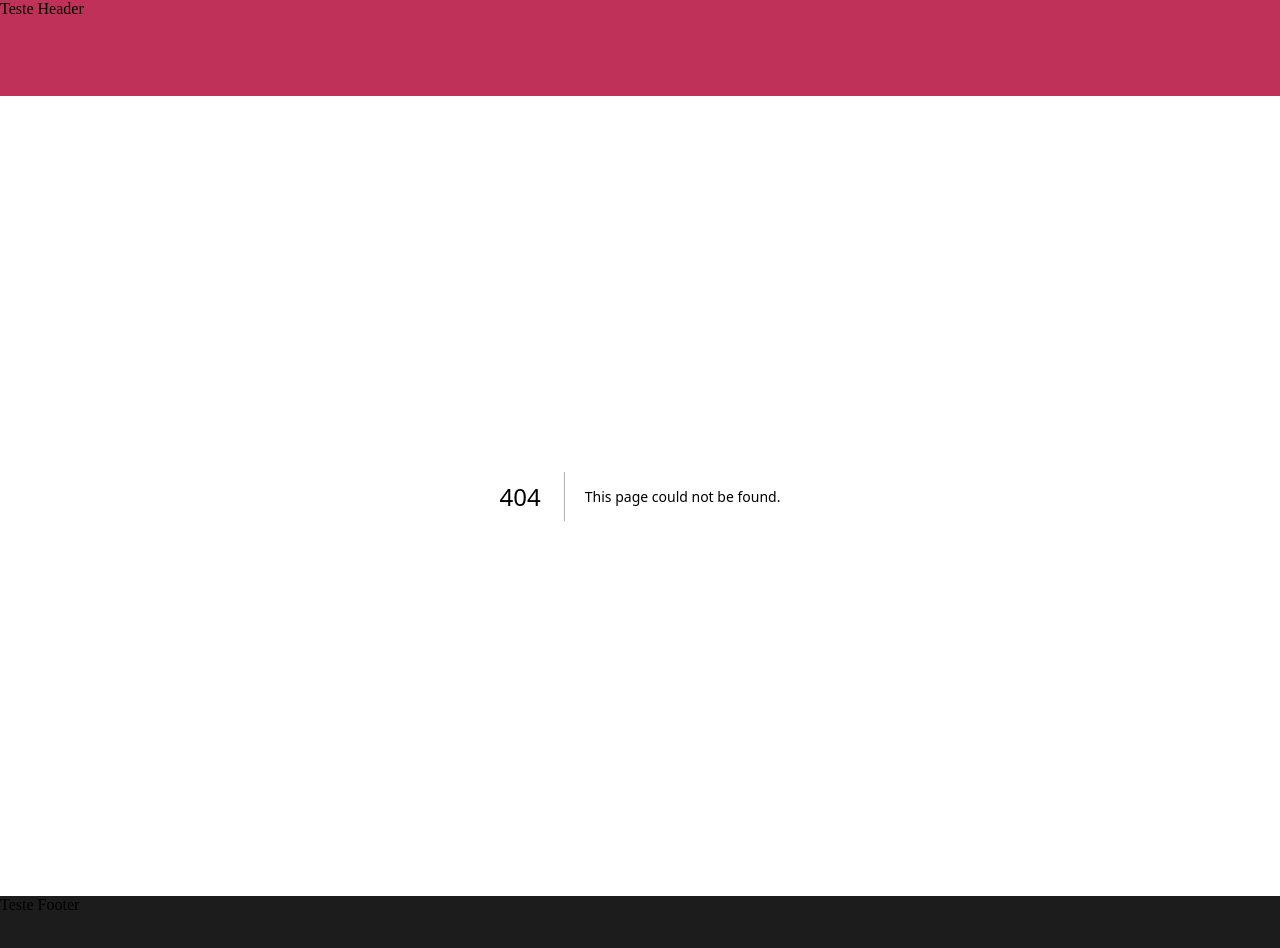
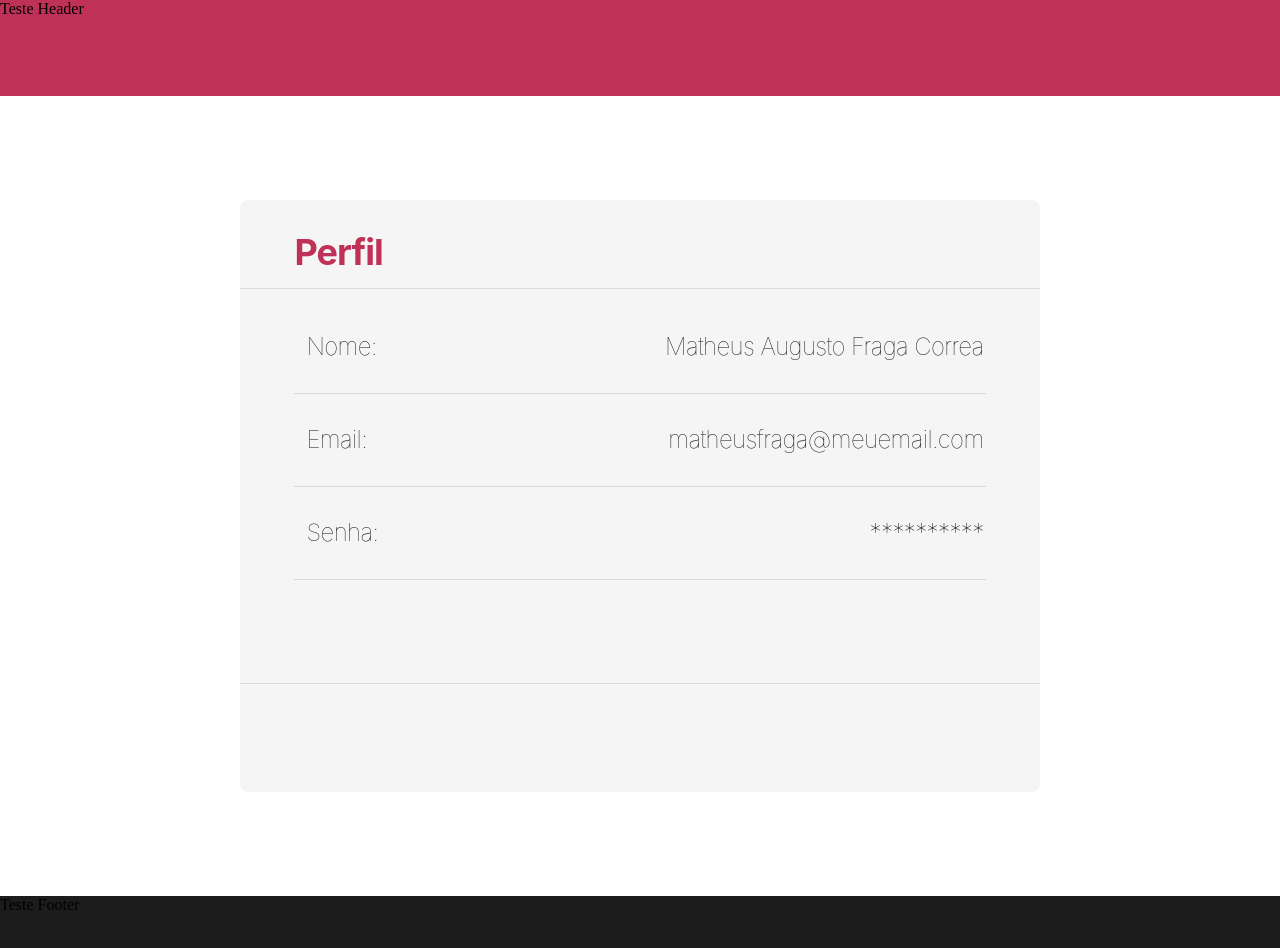
Before and after one commit to FragaTheus/sistema-agendamento-ca-studio-frontend, a Next.js app: page /perfil in a window 1280 px wide. Before the commit this address had no page. Shown: the top 948 px of the page. Built offline with nearby package versions, Linux system fonts and the light colour scheme.

Commit message:
implementando pagina perfil com dados para visualizacao

```diff
--- /dev/null
+++ b/src/app/perfil/layout.tsx
@@ -0,0 +1,16 @@
+import { SectionLayout } from "@/layouts/section-layout/SectionLayout";
+import { Box } from "@mui/joy";
+
+interface ILoginPage{
+    children: React.ReactNode;
+}
+
+export default function LoginLayout({children}: ILoginPage){
+    return(
+        <Box component={"main"} width={"100%"} height={"100svh"} bgcolor={"background.body"} alignItems={"center"} justifyContent={"center"}>
+            <SectionLayout bgColor="background.body">
+                {children}
+            </SectionLayout>
+        </Box>
+    );
+}
--- /dev/null
+++ b/src/app/perfil/page.tsx
@@ -0,0 +1,10 @@
+import { PerfilList } from "@/components/perfil-page/perfil-list/PerfilList";
+import { PerfilCard } from "@/components/perfil-page/PerfilCard";
+
+export default function PerfilPage(){
+    return(
+        <PerfilCard>
+            <PerfilList/>
+        </PerfilCard>
+    );
+}
--- /dev/null
+++ b/src/components/perfil-page/PerfilCard.tsx
@@ -0,0 +1,34 @@
+"use client";
+
+import { Box, Card, CardActions, CardContent, Divider, Typography } from "@mui/joy";
+
+interface IPerfilCard{
+    children: React.ReactNode;
+}
+
+export const PerfilCard: React.FC<IPerfilCard>=({children})=>{
+    return(
+        <Card
+        variant="soft"
+        sx=
+        {{
+            backgroundColor: "background.surface",
+            display: "flex",
+            flexDirection: "column",
+            alignItems: "center",
+            justifyContent: "center",
+            width: "60%",
+            minHeight: "70svh"
+        }}>
+            <CardActions sx={{width: "90%",}}>
+                <Typography level="h1" sx={{color: "primary.300"}}>Perfil</Typography>
+            </CardActions>
+            <Divider/>
+            <CardContent sx={{width: "100%", alignItems: "center", justifyContent: "center"}}>
+                {children}
+            </CardContent>
+            <Divider/>
+            <Box id="card-footer" width={"100%"} height={"10svh"}></Box>
+        </Card>
+    );
+}
--- /dev/null
+++ b/src/components/perfil-page/perfil-list/PerfilList.tsx
@@ -0,0 +1,39 @@
+"use client";
+
+import { List, ListDivider, ListItem, ListItemContent, ListItemDecorator, Typography } from "@mui/joy";
+
+interface IListItemLayout{
+    listTopic: string,
+    listContent: string
+}
+
+const ListItemLayout: React.FC<IListItemLayout>=({listTopic, listContent})=>{
+    return(
+        <>
+            <ListItem sx={{height: "10svh"}}>
+                <ListItemContent>
+                    <Typography level="h3" fontWeight={"100"} sx={{color: "text.primary"}}>
+                        {listTopic}
+                    </Typography>
+                </ListItemContent>
+                <ListItemDecorator>
+                    <Typography level="h3" fontWeight={"100"}  sx={{color: "text.primary"}}>
+                        {listContent}
+                    </Typography>
+                </ListItemDecorator>
+            </ListItem>
+         <ListDivider/>
+         </>
+    );
+}
+
+export const PerfilList=()=>{
+
+    return(
+        <List  sx={{width: "90%"}}>
+           <ListItemLayout listTopic="Nome:" listContent="Matheus Augusto Fraga Correa"/>
+           <ListItemLayout listTopic="Email:" listContent="matheusfraga@meuemail.com"/>
+           <ListItemLayout listTopic="Senha:" listContent="**********"/>
+        </List>
+    );
+}
```
